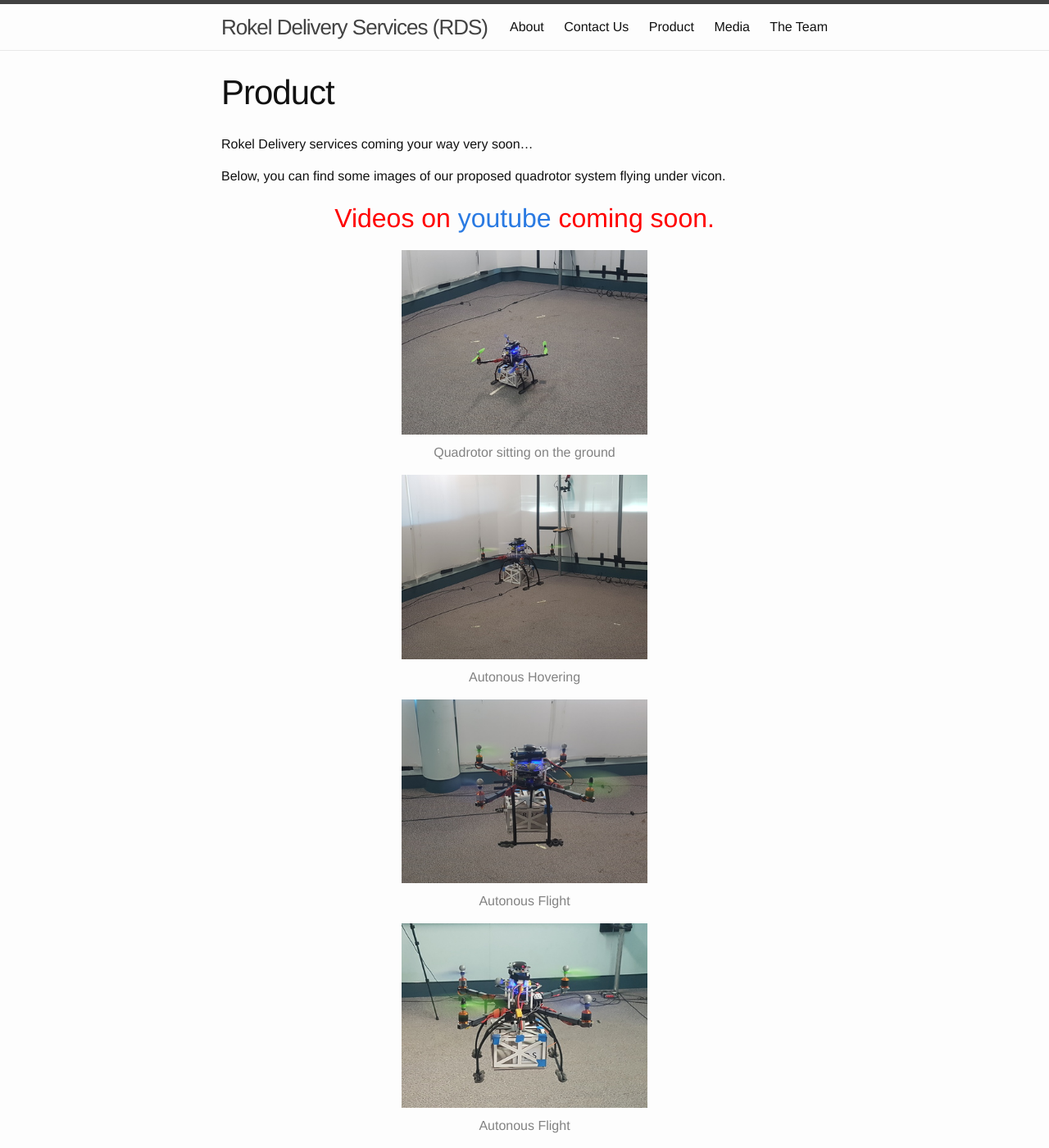
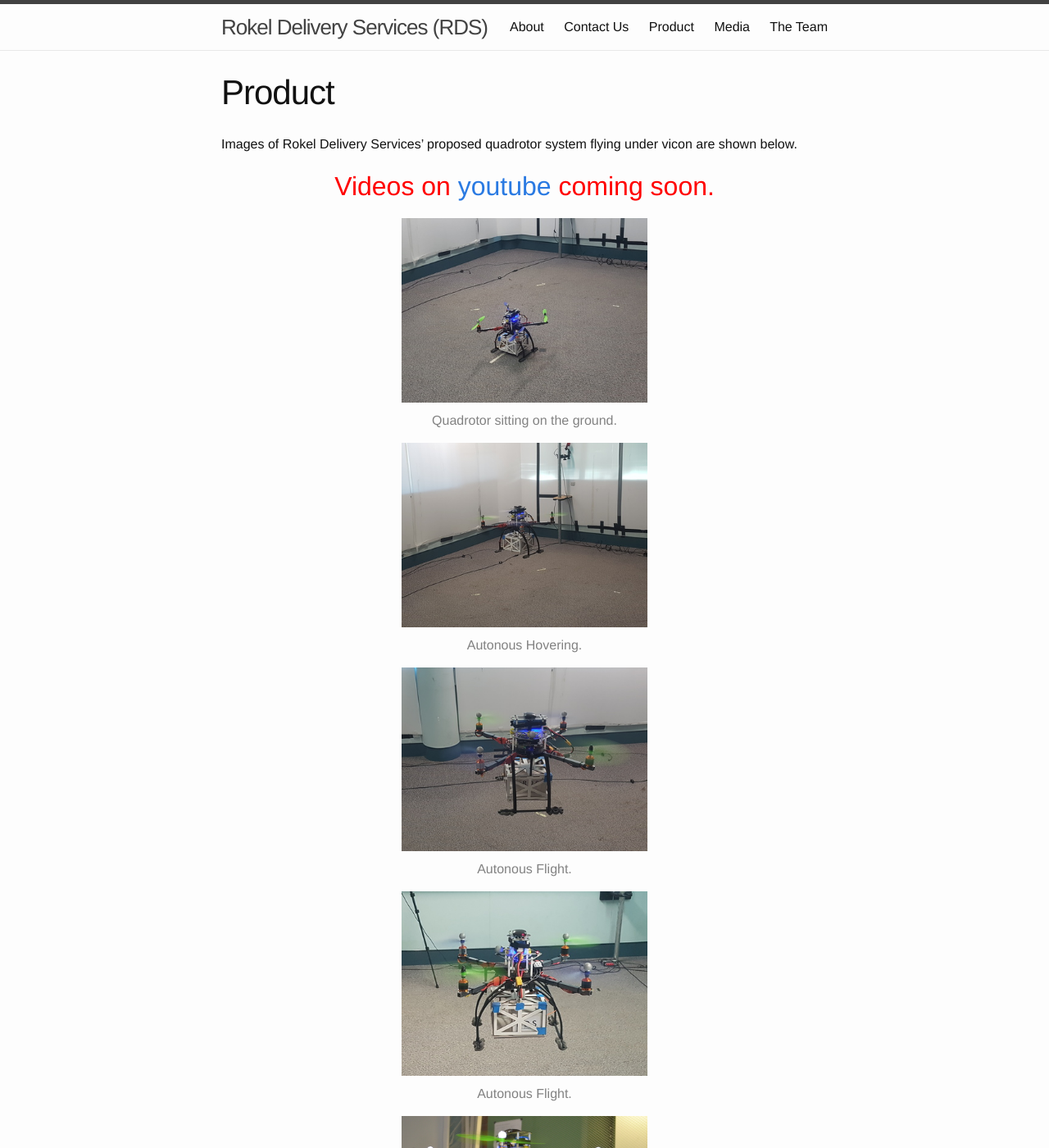
Before and after one commit to dnovichman/dnovichman.github.io, a Jekyll site: the page built from product.md, in a window 1280 px wide and 1400 px high. Shown: the whole window at 82% size. Built offline with Jekyll 4.4.1, drawn with Linux system fonts in a browser that asks for light colours; some of the changed text lies outside the part shown.

Commit message:
some mods

```diff
--- a/index.html
+++ b/index.html
@@ -5,7 +5,7 @@
 <div class="home">
 
 <h1 class="page-heading">Welcome</h1>
-<p><b><i><font color="blue">Welcome to Rokel Delivery Services (RDS) (Here what we do with our drone)</font></i></b></p>
+<p><b><i><font color="black">Welcome to Rokel Delivery Services (RDS). We are a small startup company aimed at producing a fully autonomous aerial delivery system of medical products in remote/rural areas and in congested cities. See video below.</font></i></b></p>
 <iframe title="YouTube video player" class="youtube-player" type="text/html"
 width="640" height="390" src="http://www.youtube.com/embed/_ntGvVv7eyw"
 frameborder="0" allowFullScreen></iframe>
@@ -14,7 +14,7 @@
 </p>-->
 
   <h1 class="page-heading">Latest News</h1>
-<p><b><i><font color="red">We are live and coming soon!</font></i></b></p>
+<p><b><i><font color="black">We are live and coming soon!</font></i></b></p>
 
   <ul class="post-list">
     {% for post in site.posts %}
--- a/product.md
+++ b/product.md
@@ -3,10 +3,7 @@
 title: Product
 permalink: /product/
 ---
-
-Rokel Delivery services coming your way very soon...
-
-Below, you can find some images of our proposed quadrotor system flying under vicon.
+Images of Rokel Delivery Services' proposed quadrotor system flying under vicon are shown below.
 
 Videos on [youtube](https://www.youtube.com/user/dnovichman) coming soon.
 {: style="color:red; font-size: 200%; text-align: center;"}
@@ -16,46 +13,46 @@
 	    url = "../images/product/pic1_high.jpg"
 	    width="300"
             title="Moses Bangura"
-            caption="Quadrotor sitting on the ground" %}
+            caption="Quadrotor sitting on the ground." %}
 
 {% include image.html
             img="../images/product/pic2_low.jpg"
 	    url = "../images/product/pic2_high.jpg"
 	    width="300"
             title="Moses Bangura"
-            caption="Autonous Hovering" %}
+            caption="Autonous Hovering." %}
 
 {% include image.html
             img="../images/product/pic3_low.jpg"
 	    url = "../images/product/pic4_high.jpg"
 	    width="300"
             title="Moses Bangura"
-            caption="Autonous Flight" %}
+            caption="Autonous Flight." %}
 
 {% include image.html
             img="../images/product/pic4_low.jpg"
 	    url = "../images/product/pic4.high.jpg"
 	    width="300"
             title="Moses Bangura"
-            caption="Autonous Flight" %}
+            caption="Autonous Flight." %}
 
 {% include image.html
             img="../images/product/pic5_low.JPG"
 	    url = "../images/product/pic5_high.JPG"
 	    width="300"
             title="Moses Bangura"
-            caption="Autonous Flight" %}
+            caption="Autonous Flight." %}
 
 {% include image.html
             img="../images/product/pic6_low.JPG"
 	    url = "../images/product/pic6_high.JPG"
 	    width="300"
             title="Moses Bangura"
-            caption="Autonous Flight" %}
+            caption="Autonous Flight." %}
 
 {% include image.html
             img="../images/product/pic7_low.JPG"
 	    url = "../images/product/pic7_high.JPG"
 	    width="300"
             title="Moses Bangura"
-            caption="Autonous Flight" %}
+            caption="Autonous Flight." %}
```
Also changed, not shown: about.md (+9 -4 lines), theteam.md (+1 -1 lines).
